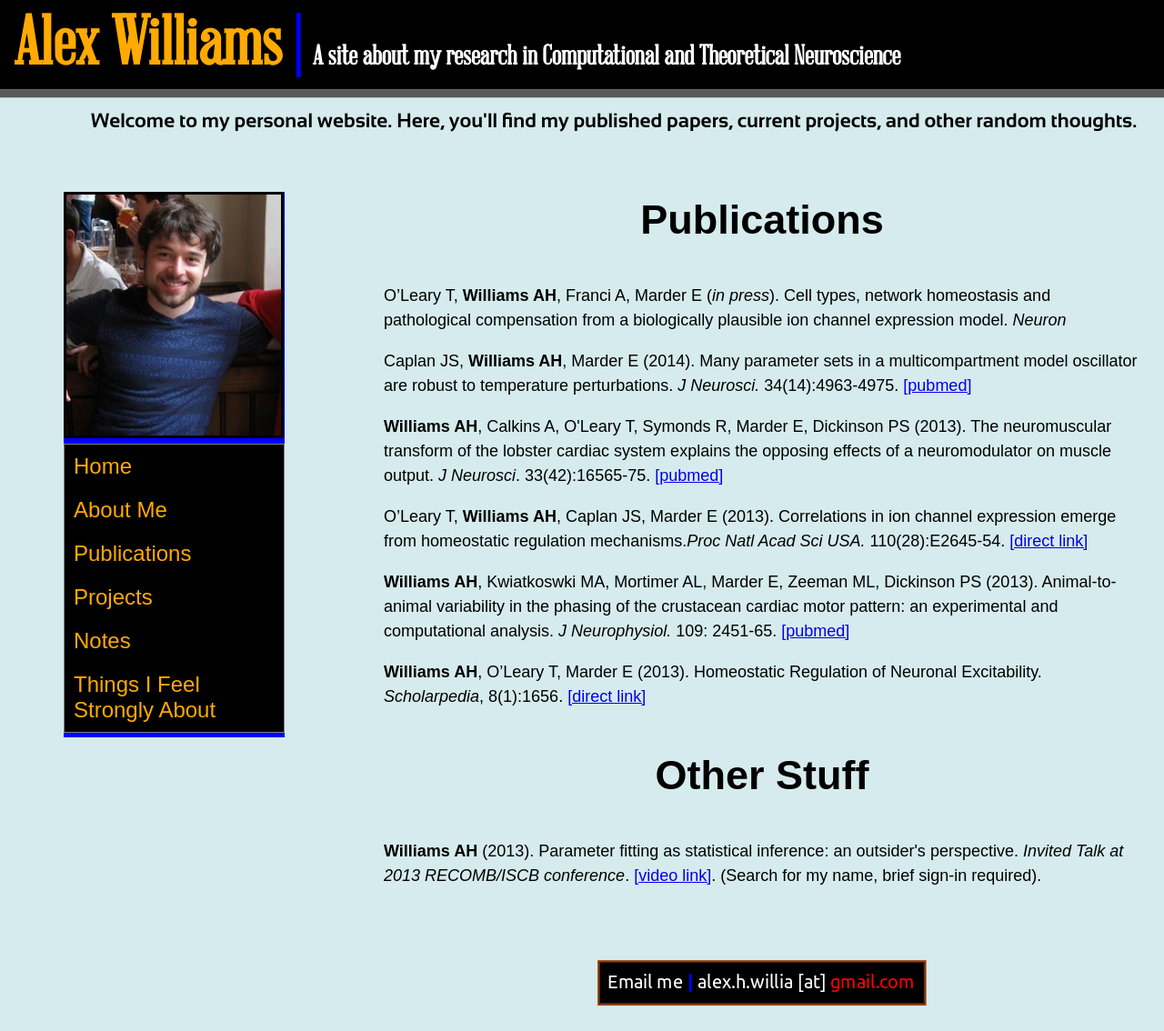
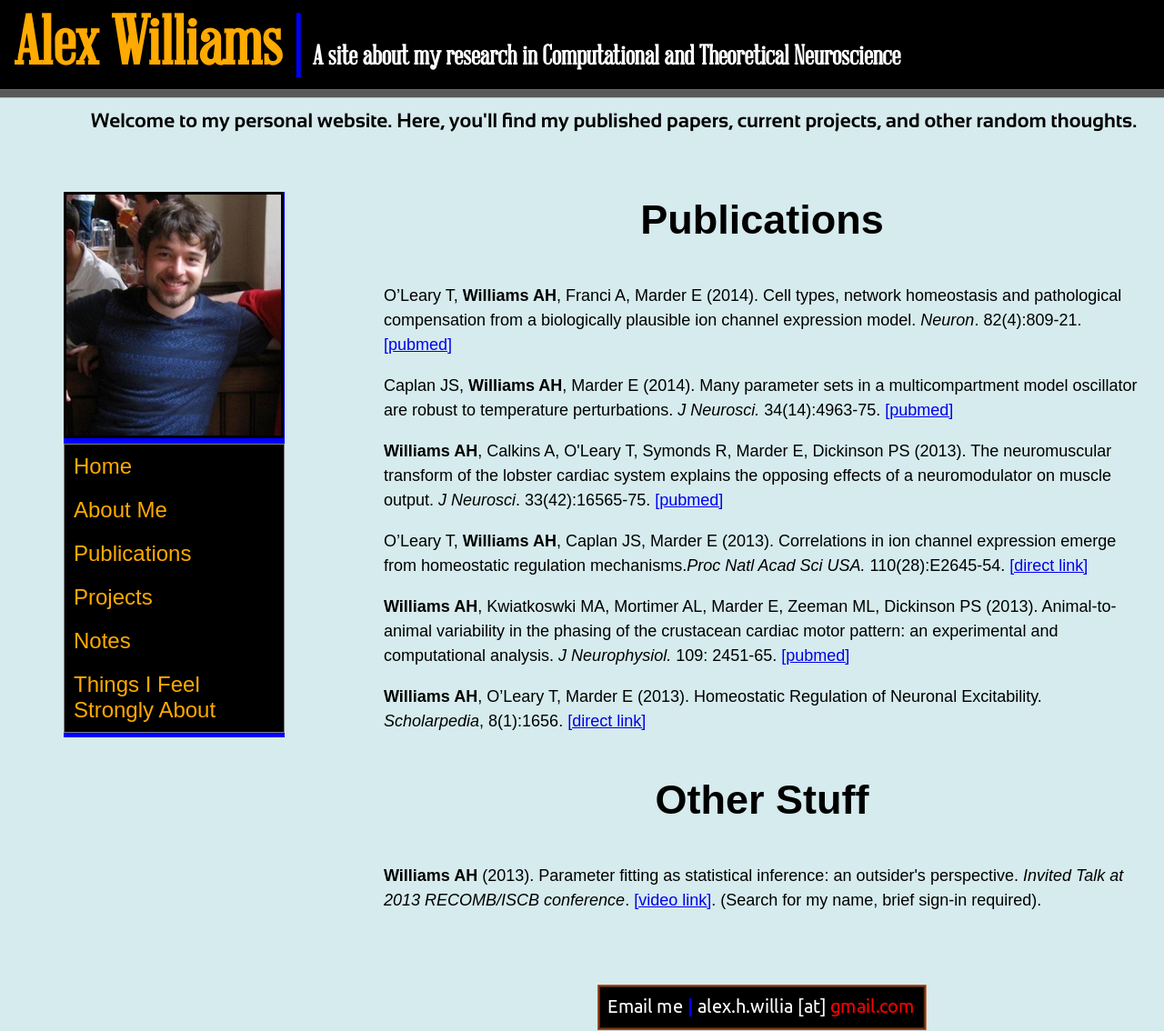
Before and after one commit to ahwillia/ahwillia.github.com, a Jekyll site: the page built from pubs/index.html, in a window 1280 px wide. Shown: the whole page at 91% size. Built offline with Jekyll 4.4.1, drawn with Linux system fonts in a browser that asks for light colours; before the commit the page ends 1107 px from its top, so only the background shows below that.

Commit message:
add neuron paper

```diff
--- a/pubs/index.html
+++ b/pubs/index.html
@@ -7,8 +7,8 @@ title: Publications
   <div>
 	<div id="pagetitle"> Publications </div>
 	<ul id="bodyul">
-		<li id="bodyli"> O’Leary T, <b>Williams AH</b>, Franci A, Marder E (<i>in press</i>). Cell types, network homeostasis and pathological compensation from a biologically plausible ion channel expression model. <i>Neuron</i>
-		<li id="bodyli"> Caplan JS, <b>Williams AH</b>, Marder E (2014). Many parameter sets in a multicompartment model oscillator are robust to temperature perturbations. <i>J Neurosci.</i> 34(14):4963-4975. <a id="textlink" href="http://www.ncbi.nlm.nih.gov/pubmed/24695714" target="_blank">[pubmed]</a> </li>
+		<li id="bodyli"> O’Leary T, <b>Williams AH</b>, Franci A, Marder E (2014). Cell types, network homeostasis and pathological compensation from a biologically plausible ion channel expression model. <i>Neuron</i>. 82(4):809-21. <a href="http://www.ncbi.nlm.nih.gov/pubmed/24853940">[pubmed]</a>
+		<li id="bodyli"> Caplan JS, <b>Williams AH</b>, Marder E (2014). Many parameter sets in a multicompartment model oscillator are robust to temperature perturbations. <i>J Neurosci.</i> 34(14):4963-75. <a id="textlink" href="http://www.ncbi.nlm.nih.gov/pubmed/24695714" target="_blank">[pubmed]</a> </li>
 		<li id="bodyli"> <b>Williams AH</b>, Calkins A, O'Leary T, Symonds R, Marder E, Dickinson PS (2013). The neuromuscular transform of the lobster cardiac system explains the opposing effects of a neuromodulator on muscle output. <i>J Neurosci</i>. 33(42):16565-75. <a id="textlink" href="http://www.ncbi.nlm.nih.gov/pubmed/24133260" target="_blank">[pubmed]</a></li>
 		<li id="bodyli"> O’Leary T, <b>Williams AH</b>, Caplan JS, Marder E (2013). Correlations in ion channel expression emerge from homeostatic regulation mechanisms.<i>Proc Natl Acad Sci USA.</i> 110(28):E2645-54. <a id="textlink" href="http://www.pnas.org/content/110/28/E2645.long" target="_blank">[direct link]</a> </li>
 		<li id="bodyli"> <b>Williams AH</b>, Kwiatkoswki MA, Mortimer AL, Marder E, Zeeman ML, Dickinson PS (2013). Animal-to-animal variability in the phasing of the crustacean cardiac motor pattern: an experimental and computational analysis. <i>J Neurophysiol.</i> 109: 2451-65. <a id="textlink" href="http://www.ncbi.nlm.nih.gov/pubmed/23446690" target="_blank">[pubmed]</a> </li>
```
